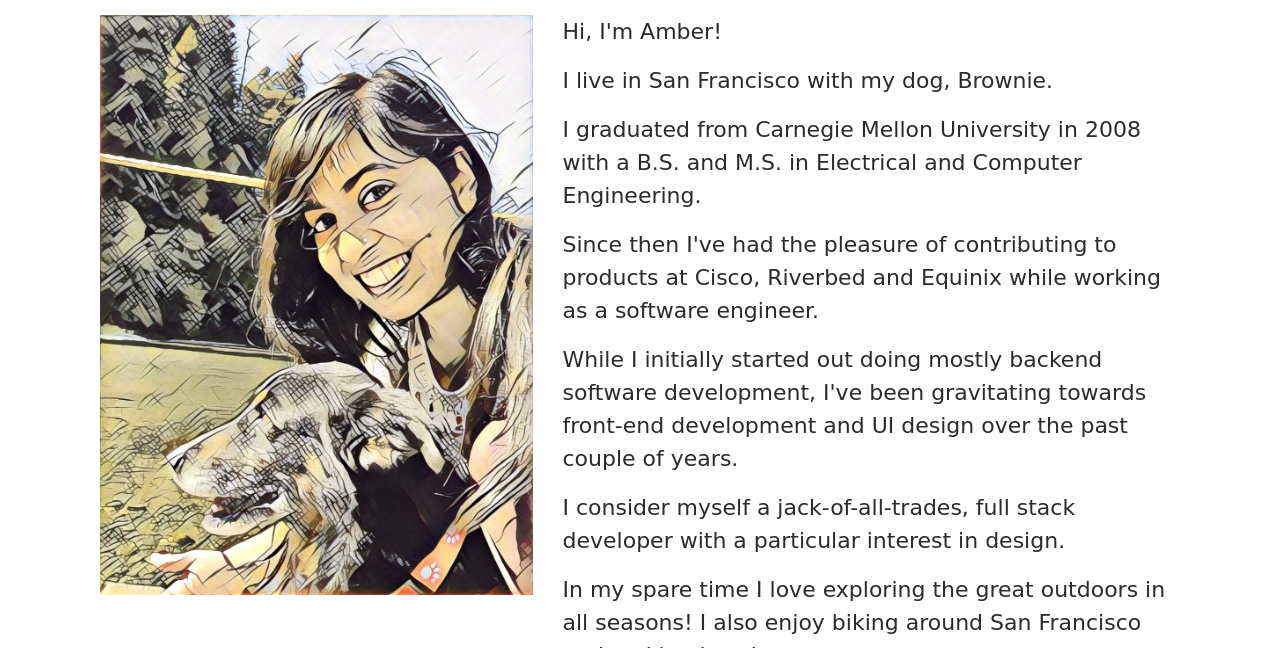
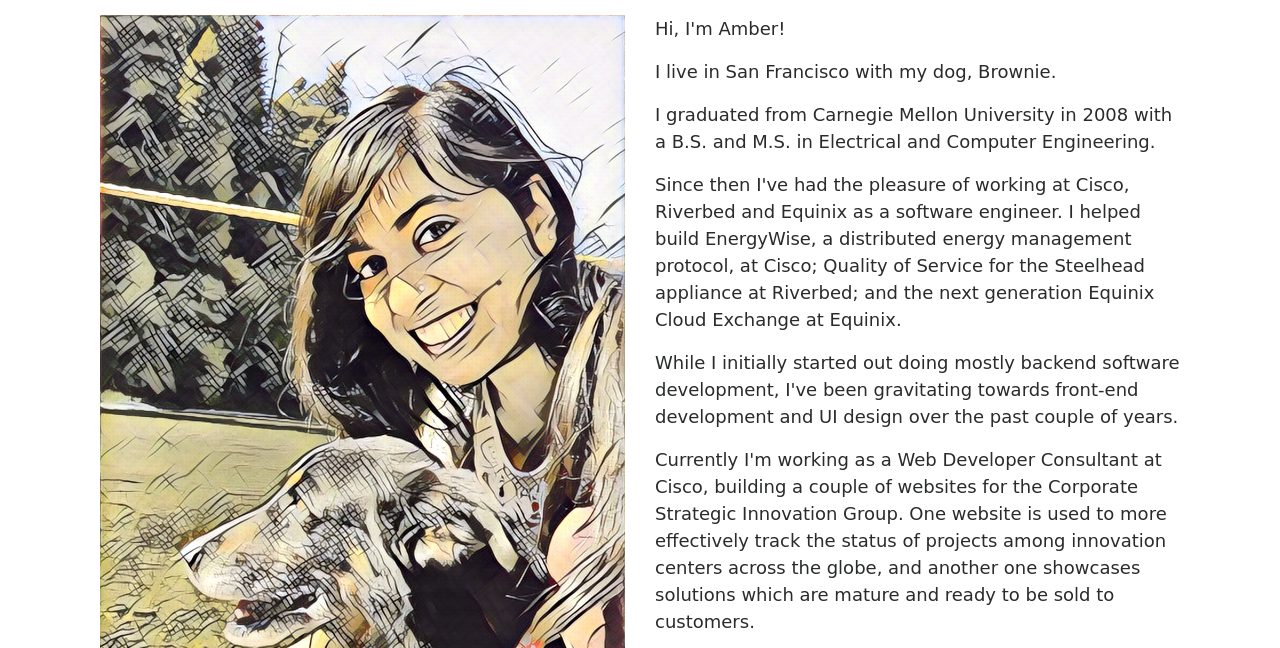
Before and after one commit to amberimam/my-website, a plain HTML site: page index.html in a window 1280 px wide. Shown: the part 146-794 px from the top of the page. Drawn offline with nearby package versions, Linux system fonts and the light colour scheme; a web font is replaced by a local one.

Commit message:
Update introduction text and layout

```diff
--- a/index.html
+++ b/index.html
@@ -15,16 +15,17 @@
         <h1 class="header">Amber Imam</h1>
       </header>
       <section class="row main">
-          <div class="col-md-5">
+          <div class="col-md-6">
             <img src="me_and_brownie.JPG" class="img-fluid">
           </div>
-          <div class="col-md-7 introduction">
+          <div class="col-md-6 introduction">
             <p>Hi, I'm Amber!</p>
             <p>I live in San Francisco with my dog, Brownie.</p>
             <p>I graduated from Carnegie Mellon University in 2008 with a B.S. and M.S. in Electrical and Computer Engineering.</p>
-            <p>Since then I've had the pleasure of contributing to products at Cisco, Riverbed and Equinix while working as a software engineer.</p>
+            <p>Since then I've had the pleasure of working at Cisco, Riverbed and Equinix as a software engineer. I helped build EnergyWise, a distributed energy management protocol, at Cisco; Quality of Service for the Steelhead appliance at Riverbed; and the next generation Equinix Cloud Exchange at Equinix.</p>
             <p>While I initially started out doing mostly backend software development, I've been gravitating towards front-end development and UI design over the past couple of years.</p>
-            <p>I consider myself a jack-of-all-trades, full stack developer with a particular interest in design.</p>
+            <p>Currently I'm working as a Web Developer Consultant at Cisco, building a couple of websites for the Corporate Strategic Innovation Group. One website is used to more effectively track the status of projects among innovation centers across the globe, and another one showcases solutions which are mature and ready to be sold to customers.</p>
+            <p>I consider myself an innovative, detail-oriented and driven full stack developer with a particular interest in design.</p>
             <p>In my spare time I love exploring the great outdoors in all seasons! I also enjoy biking around San Francisco and making jewelry.</p>
           </div>
       </section>
--- a/style.css
+++ b/style.css
@@ -20,7 +20,7 @@ hr {
 .introduction {
   margin: auto;
   text-align: left;
-  font-size: 22px;
+  font-size: 18px;
 }
 
 footer {
```
